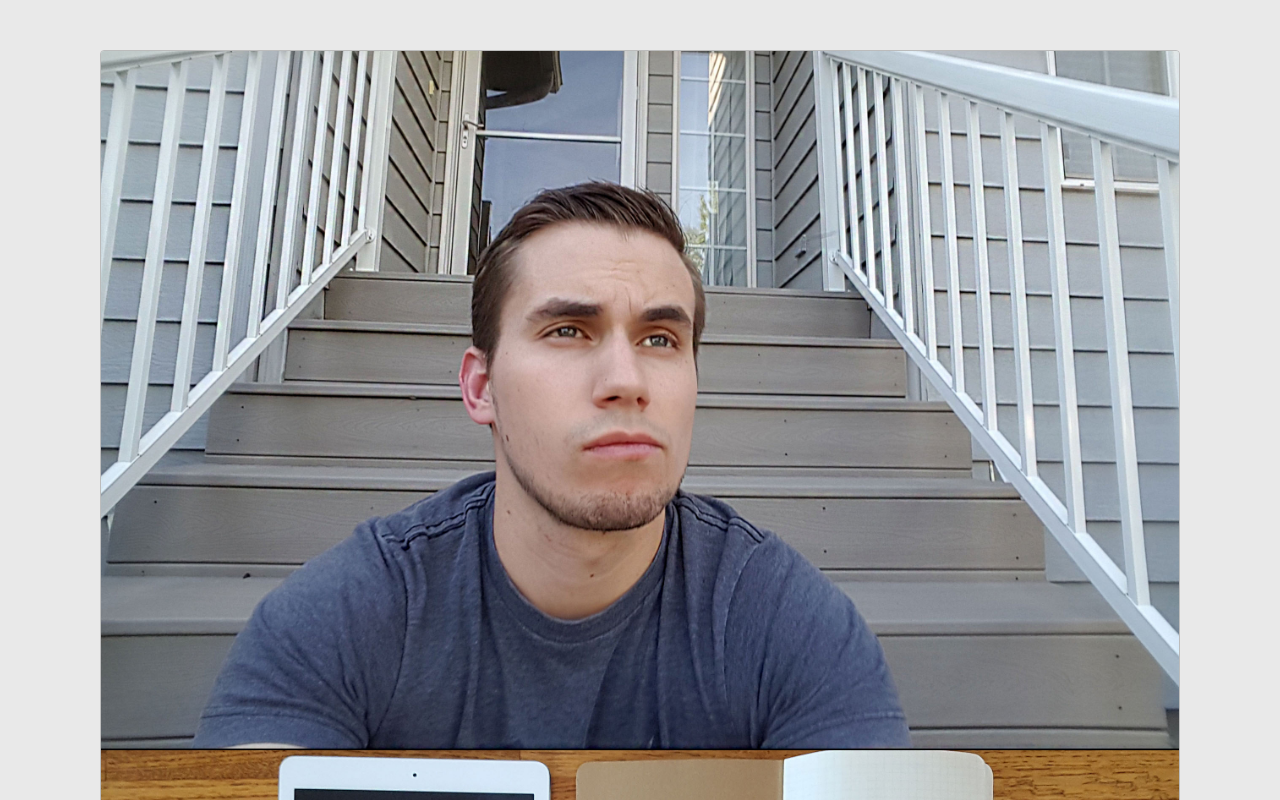
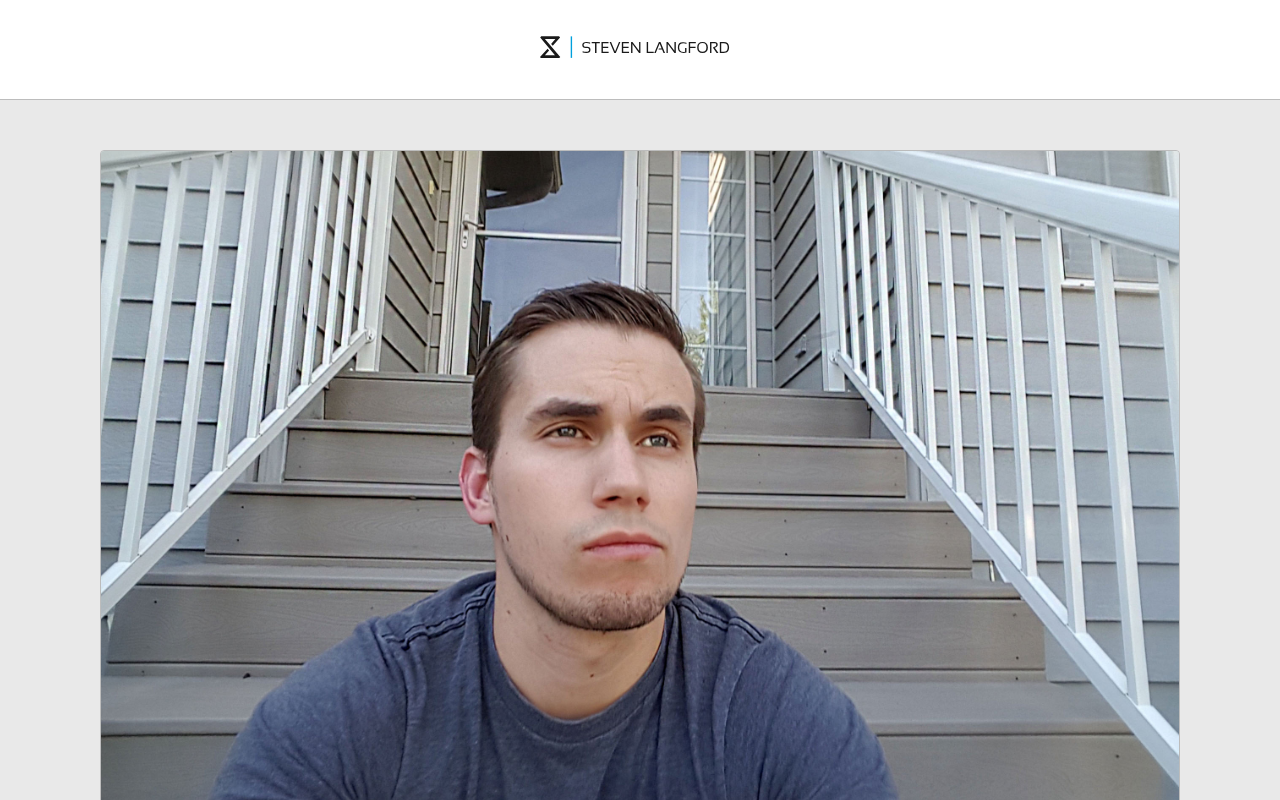
Before and after one commit to slangford034/p1-persona-style-tile, a plain HTML site: page index.html in a window 1280 px wide. Shown: the top 800 px of the page. Drawn offline with Linux system fonts and the light colour scheme.

Commit message:
Final Commit
Hooray! I’m finished!

```diff
--- a/css/styles.css
+++ b/css/styles.css
@@ -1,6 +1,27 @@
 /***************/
 /* YOUR STYLES */
 /***************/
+.topbox img {
+  z-index: 9999;
+  width: 200px;
+  margin-top: 25px;
+}
+
+.topbox {
+  margin-top: 0;
+  text-align: center;
+  position: fixed;
+  top: 0;
+  left: 0;
+  width: 100%;
+  height: 100px;
+  background: white;
+  overflow: hidden;
+  padding-left: 0;
+  border-bottom: 1px solid #BCBCBC;
+  z-index: 8;
+}
+
 .topsection {
 	padding-left: 10px;
 	padding-right: 10px;
@@ -10,7 +31,7 @@
 }
 
 .topsection img {
-	margin-top: 50px;
+	margin-top: 150px;
 	margin-bottom: 50px;
 	border-radius: 4px;
 	border: 1px solid #BCBCBC;
--- a/index.html
+++ b/index.html
@@ -12,13 +12,15 @@
 
 </head>
 <body>
+	<div class="topbox">
+   		<img src="img/Logo.svg">
+ 	</div>
 
 	<div class="topsection">
 		<section class="grid-container">
 			<img src="img/persona.jpg" alt="">
 		</section>
 	</div>
-
 
 <hr>
 
```
Also changed, not shown: img/Logo.svg (added).
